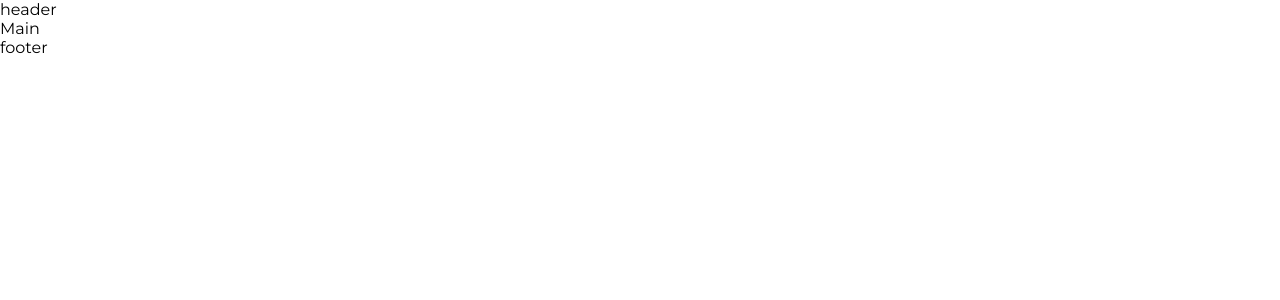
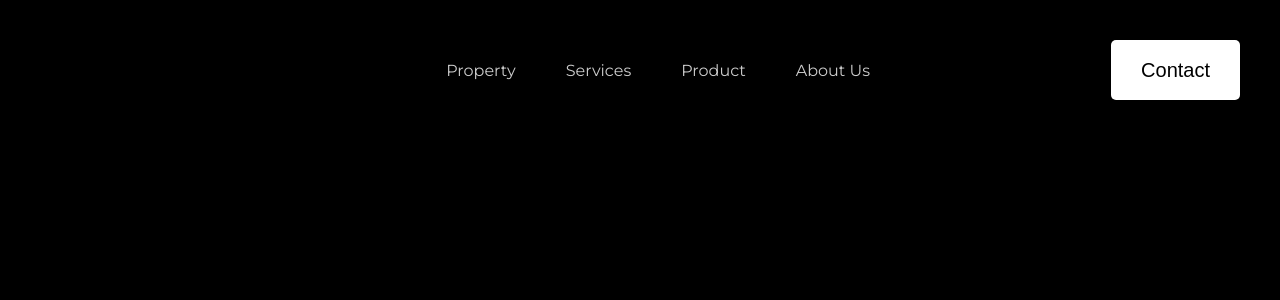
Before and after one commit to suorgx/case, a Vue app: page / in a window 1280 px wide. Shown: the top 300 px of the page. Built offline with nearby package versions, Linux system fonts and the light colour scheme.

Commit message:
add header

```diff
--- a/src/App.vue
+++ b/src/App.vue
@@ -14,10 +14,10 @@ export default defineComponent({
 
 <template>
     <TheHeader></TheHeader>
-    <main>Main</main>
+    <main class="container">Main</main>
     <TheFooter></TheFooter>
 </template>
 
-<style lang="scss" scoped>
+<style lang="scss">
 
 </style>
--- /dev/null
+++ b/src/components/TheButton.vue
@@ -0,0 +1,33 @@
+<script>
+import {defineComponent} from 'vue'
+
+export default defineComponent({
+    name: "TheButton",
+    props: {
+        text: String
+    }
+})
+</script>
+
+<template>
+<button class="the-button">
+    {{text}}
+</button>
+</template>
+
+<style scoped lang="scss">
+.the-button {
+    display: flex;
+    padding: 20px 30px;
+    align-items: flex-start;
+    gap: 10px;
+    border-radius: 5px;
+    background: var(--second-color);
+    color: var(--base-color);
+    border: none;
+    font-size: 20px;
+    font-weight: 500;
+    line-height: 100%;
+    user-select: none;
+}
+</style>
--- a/src/components/TheFooter.vue
+++ b/src/components/TheFooter.vue
@@ -7,11 +7,11 @@ export default defineComponent({
 </script>
 
 <template>
-<footer>
+<footer class="container">
     footer
 </footer>
 </template>
 
-<style scoped lang="scss">
+<style lang="scss">
 
 </style>
--- a/src/components/TheHeader.vue
+++ b/src/components/TheHeader.vue
@@ -1,17 +1,33 @@
 <script>
 import {defineComponent} from "vue"
-
+import TheLogo from "./TheLogo.vue"
+import TheNav from "./TheNav.vue"
+import TheButton from "./TheButton.vue"
 export default defineComponent({
-    name: "TheHeader"
+    name: "TheHeader",
+    components: {
+        TheLogo,
+        TheNav,
+        TheButton
+    }
 })
 </script>
 
 <template>
-<header>
-    header
+<header class="the-header container">
+    <TheLogo></TheLogo>
+    <TheNav></TheNav>
+    <TheButton text="Contact"></TheButton>
 </header>
 </template>
 
-<style scoped lang="scss">
-
+<style lang="scss">
+.the-header {
+    padding: 40px 0;
+    background: transparent;
+    display: flex;
+    align-items: center;
+    justify-content: space-between;
+    position: absolute;
+}
 </style>
--- /dev/null
+++ b/src/components/TheLogo.vue
@@ -0,0 +1,24 @@
+<script>
+import {defineComponent} from 'vue'
+
+export default defineComponent({
+    name: "TheLogo"
+})
+</script>
+
+<template>
+    <a class="the-logo" href="#">
+        HyperEstate
+    </a>
+</template>
+
+<style lang="scss">
+.the-logo {
+    text-transform: uppercase;
+    font-size: 22px;
+    font-weight: 700;
+    color: var(--base-color);
+    text-decoration: none;
+    display: block;
+}
+</style>
--- /dev/null
+++ b/src/components/TheNav.vue
@@ -0,0 +1,54 @@
+<script>
+import {defineComponent} from 'vue'
+
+export default defineComponent({
+    name: "TheNav"
+})
+</script>
+
+<template>
+<nav class="the-nav">
+    <ul class="the-nav__list">
+        <li class="the-nav__item">
+            <a class="the-nav__link" href="#">
+                Property
+            </a>
+        </li>
+        <li class="the-nav__item">
+            <a class="the-nav__link" href="#">
+                Services
+            </a>
+        </li>
+        <li class="the-nav__item">
+            <a class="the-nav__link" href="#">
+                Product
+            </a>
+        </li>
+        <li class="the-nav__item">
+            <a class="the-nav__link" href="#">
+                About Us
+            </a>
+        </li>
+    </ul>
+</nav>
+</template>
+
+<style lang="scss">
+.the-nav {
+    color: var(--second-color);
+
+    &__list {
+        list-style-type: none;
+        display: flex;
+        align-items: center;
+        gap: 50px;
+    }
+
+    &__link {
+        text-decoration: none;
+        color: inherit;
+        display: block;
+        opacity: 0.8;
+    }
+}
+</style>
--- a/src/global.scss
+++ b/src/global.scss
@@ -1,12 +1,32 @@
 @import url("./assets/fonts/fonts.scss");
 
-$base-font: "Montserrat";
-$second-font: "DM Sans";
+:root {
+    --base-font: "Montserrat";
+    --second-font: "DM Sans";
 
+    --base-color: #000;
+    --second-color: #FFF;
+}
 
 * {
     margin: 0;
     padding: 0;
     box-sizing: border-box;
-    font-family: $base-font;
 }
+
+body {
+    font-family: var(--base-font);
+    background: var(--base-color);
+}
+
+#app {
+    display: flex;
+    flex-direction: column;
+    align-items: center;
+}
+
+.container {
+    max-width: 1200px;
+    width: 100%;
+    margin: 0 auto;
+}
```
